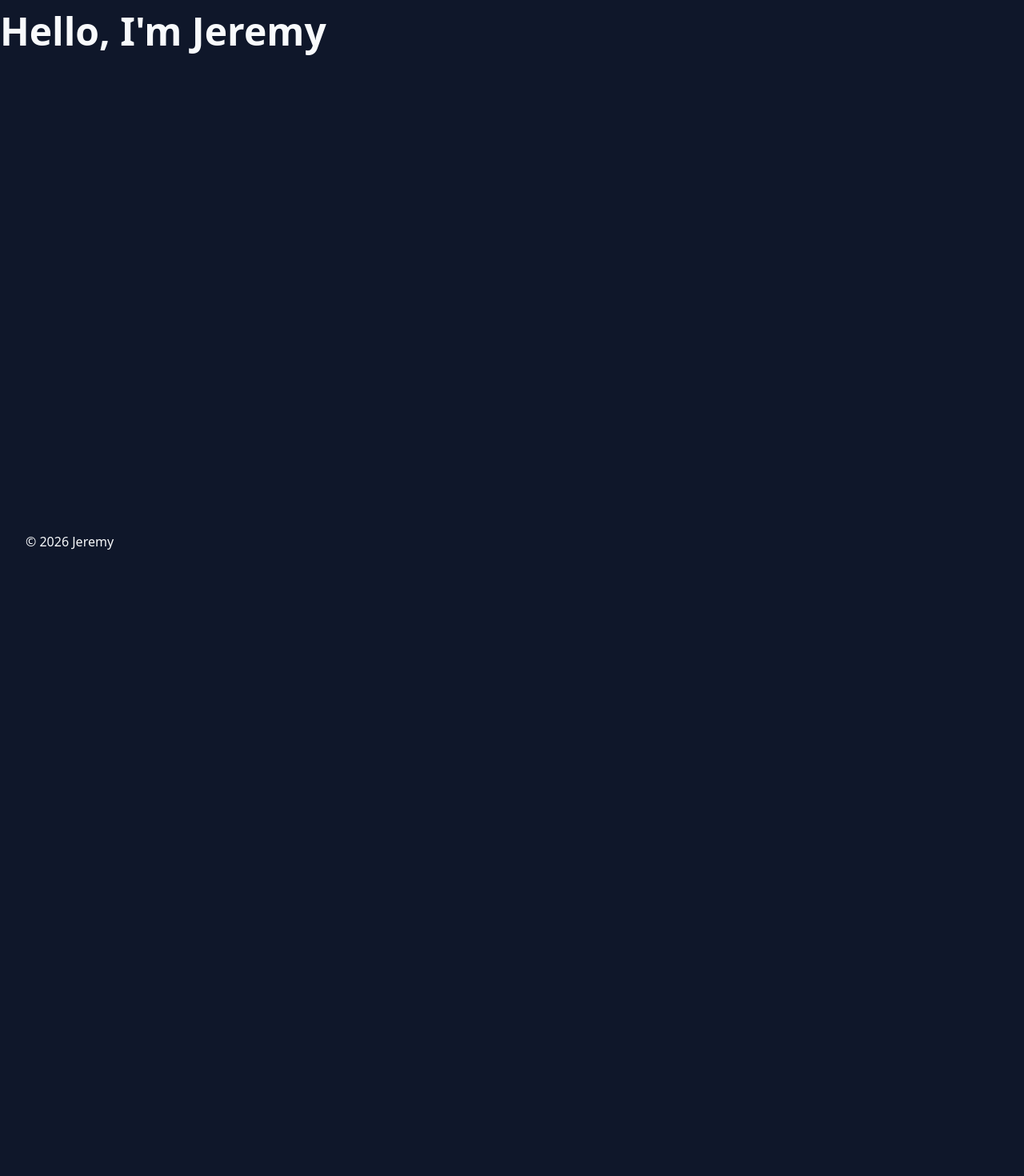
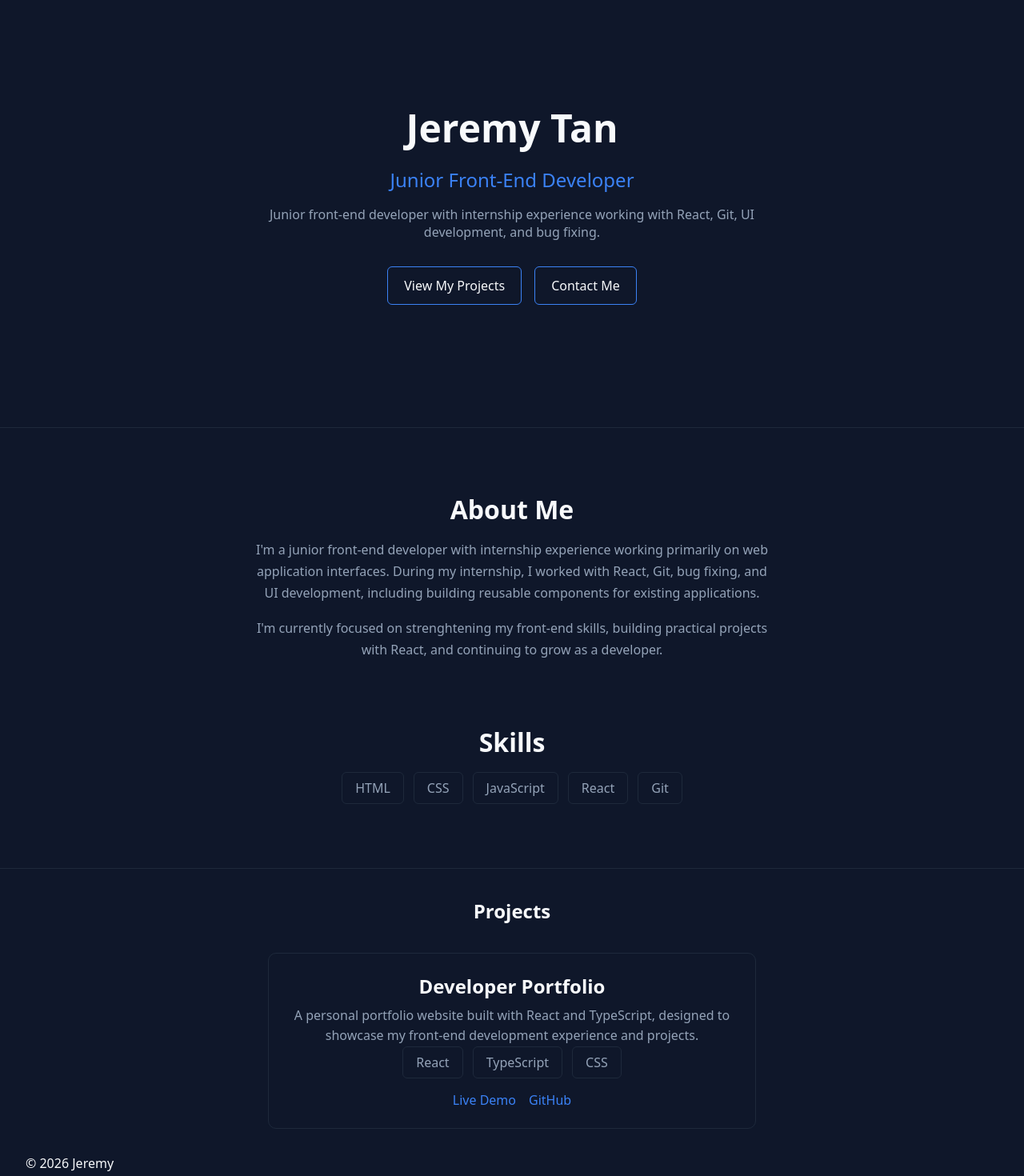
Before and after one commit to sjt-p/dev-portfolio, a React (Vite) app: page / in a window 1280 px wide. Shown: the part 80-1550 px from the top of the page at 80% size. Before the commit the page ends 800 px from the top, so only its background shows below. Built offline with nearby package versions, Linux system fonts and the light colour scheme.

Commit message:
Build portfolio sections

```diff
--- a/src/App.tsx
+++ b/src/App.tsx
@@ -1,6 +1,10 @@
 import "./App.css";
 import Navbar from "./components/Navbar/Navbar";
 import Footer from "./components/Footer/Footer";
+import Hero from "./components/Hero/Hero";
+import About from "./components/About/About";
+import Skills from "./components/Skills/Skills";
+import Projects from "./components/Projects/Projects";
 
 function App() {
   return (
@@ -8,7 +12,10 @@ function App() {
       <Navbar />
 
       <main>
-        <h1>Hello, I'm Jeremy</h1>
+        <Hero />
+        <About />
+        <Skills />
+        <Projects />
       </main>
 
      <Footer />
--- /dev/null
+++ b/src/components/About/About.css
@@ -0,0 +1,28 @@
+.about {
+    display: flex;
+    flex-direction: column;
+    align-items: center;
+    border-top: 1px solid var(--color-surface);
+}
+
+
+.about-content {
+    display:flex;
+    flex-direction: column;
+    align-items: center;
+    text-align: center;
+    gap: 1rem;
+    max-width: 40rem;
+    padding: 5rem 2rem;
+}
+
+.about-content h2 {
+    font-size: 2rem;
+    margin: 0;
+}
+
+.about-content p {
+    color: var(--color-text-muted);
+    line-height: 1.7;
+    margin: 0;
+}
--- /dev/null
+++ b/src/components/About/About.tsx
@@ -0,0 +1,28 @@
+import "./About.css";
+
+function About() {
+    return(
+        <section className="about" id="about">
+            <div className="about-content">
+                <h2>About Me</h2>
+
+                <p>
+                    I'm a junior front-end developer with internship experience
+                    working primarily on web application interfaces. During my
+                    internship, I worked with React, Git, bug fixing, and UI
+                    development, including building reusable components for
+                    existing applications.
+                </p>
+
+                <p>
+                    I'm currently focused on strenghtening my front-end skills,
+                    building practical projects with React, and continuing to
+                    grow as a developer.
+                </p>
+            </div>
+        </section>
+
+    );
+}
+
+export default About;
--- /dev/null
+++ b/src/components/Hero/Hero.css
@@ -0,0 +1,76 @@
+.hero-body {
+    min-height: 70vh;
+    display: flex;
+    flex-direction: column;
+    justify-content: center;
+    align-items: center;
+}
+
+.hero-content {
+    display: flex;
+    flex-direction: column;
+    gap: 1rem;
+    align-items: center;
+    text-align: center;
+}
+
+.dev-name {
+    font-size: 3rem;
+    font-weight: 700;
+    margin: 0;
+}
+
+.dev-title {
+    font-size: 1.5rem;
+    color: var(--color-primary);
+    margin: 0;
+}
+
+.dev-desc {
+    font-size: 1rem;
+    color: var(--color-text-muted);
+    margin: 0;
+    max-width: 40rem;
+}
+
+.hero-actions {
+    display: flex;
+    flex-direction: row;
+    gap: 1rem;
+    margin-top: 1rem;
+}
+
+.hero-actions a {
+    text-decoration: none;
+    color: var(--color-text);
+    padding: 0.75rem 1.25rem;
+    border: 1px solid var(--color-primary);
+    border-radius: 6px;
+    transition: all 0.2s ease;
+}
+/*
+.hero-actions a:first-child:hover{
+    transform: translateY(-2px);
+}
+
+.hero-actions a:last-child:hover{
+    background-color: var(--color-surface);
+}
+*/
+.hero-actions a:hover {
+    transform: translateY(-2px);
+}
+
+@media (max-width: 600px) {
+    .dev-name{
+        font-size: 2.25rem;
+    }
+
+    .hero-actions {
+        flex-direction: column;
+    }
+
+    .hero-content {
+        padding: 0 1.5rem;
+    }
+}
--- /dev/null
+++ b/src/components/Hero/Hero.tsx
@@ -0,0 +1,31 @@
+import "./Hero.css";
+
+function Hero(){
+    return(
+        <section className="hero-body">
+            <div className="hero-content">
+
+                <h1 className="dev-name">
+                    Jeremy Tan
+                </h1>
+
+                <p className="dev-title">
+                    Junior Front-End Developer
+                </p>
+
+                <p className="dev-desc">
+                    Junior front-end developer with internship experience
+                    working with React, Git, UI development, and bug fixing.
+                </p>
+
+                <div className="hero-actions">
+                    <a href="">View My Projects</a>
+                    <a href="">Contact Me</a>
+                </div>
+            </div>
+        </section>
+    );
+
+}
+
+export default Hero;
--- /dev/null
+++ b/src/components/Projects/Projects.css
@@ -0,0 +1,72 @@
+.projects {
+    display: flex;
+    flex-direction: column;
+    align-items: center;
+    border-top: 1px solid var(--color-surface);
+    padding-top: 1rem;
+}
+
+.projects-content {
+    display: flex;
+    flex-direction: column;
+    align-items: center;
+    text-align: center;
+    gap: 1rem;
+}
+
+.projects-list {
+    display: flex;
+    flex-direction: column;
+    gap: 1rem;
+}
+
+.project-card {
+    padding: 1.5rem;
+    border: 1px solid var(--color-surface);
+    border-radius: 10px;
+    max-width: 35rem;
+}
+
+.project-card h3 {
+    font-size: 1.5rem;
+    margin: 0 0 0.5rem;
+}
+
+.project-card p {
+    color: var(--color-text-muted);
+    margin: 0;
+    line-height: 1.6;
+}
+
+.project-tech {
+    display: flex;
+    flex-wrap: wrap;
+    gap: 0.75rem;
+    justify-content: center;
+}
+
+.project-tech span {
+    border: 1px solid var(--color-surface);
+    border-radius: 6px;
+    padding: 0.5rem 1rem;
+    color: var(--color-text-muted);
+    background-color: transparent;
+}
+
+.project-links {
+    display: flex;
+    flex-direction: row;
+    gap: 1rem;
+    margin-top: 1rem;
+    justify-content: center;
+}
+
+.project-links a {
+    text-decoration: none;
+    color: var(--color-primary);
+    transition: color 0.2s ease;
+}
+
+.project-links a:hover {
+    color: var(--color-text);
+}
--- /dev/null
+++ b/src/components/Projects/Projects.tsx
@@ -0,0 +1,37 @@
+import "./Projects.css";
+
+function Projects() {
+    return(
+        <section className="projects" id="projects">
+            <div className="projects-content">
+                <h2>Projects</h2>
+
+                <div className="projects-list">
+                    <article className="project-card">
+                        <h3>Developer Portfolio</h3>
+
+                        <p>
+                            A personal portfolio website built with React
+                            and TypeScript, designed to showcase my front-end
+                            development experience and projects.
+                        </p>
+
+                        <div className="project-tech">
+                            <span>React</span>
+                            <span>TypeScript</span>
+                            <span>CSS</span>
+                        </div>
+
+                        <div className="project-links">
+                            <a href="#">Live Demo</a>
+                            <a href="#">GitHub</a>
+                        </div>
+
+                    </article>
+                </div>
+            </div>
+        </section>
+    );
+}
+
+export default Projects;
--- /dev/null
+++ b/src/components/Skills/Skills.css
@@ -0,0 +1,33 @@
+.skills {
+    display: flex;
+    flex-direction: column;
+    align-items: center;
+    padding-bottom: 5rem;
+}
+
+.skills-content {
+    display: flex;
+    flex-direction: column;
+    align-items: center;
+    text-align: center;
+    gap: 1rem;
+}
+
+.skills-content h2 {
+    font-size: 2rem;
+    margin: 0;
+}
+
+.skills-list {
+    display: flex;
+    flex-wrap: wrap;
+    gap: 0.75rem;
+}
+
+.skills-list span {
+    border: 1px solid var(--color-surface);
+    border-radius: 6px;
+    padding: 0.5rem 1rem;
+    color: var(--color-text-muted);
+    background-color: transparent;
+}
--- /dev/null
+++ b/src/components/Skills/Skills.tsx
@@ -0,0 +1,21 @@
+import "./Skills.css";
+
+function Skills() {
+    return(
+        <section className="skills" id="skills">
+            <div className="skills-content">
+                <h2>Skills</h2>
+
+                <div className="skills-list">
+                    <span>HTML</span>
+                    <span>CSS</span>
+                    <span>JavaScript</span>
+                    <span>React</span>
+                    <span>Git</span>
+                </div>
+            </div>
+        </section>
+    );
+}
+
+export default Skills;
```
